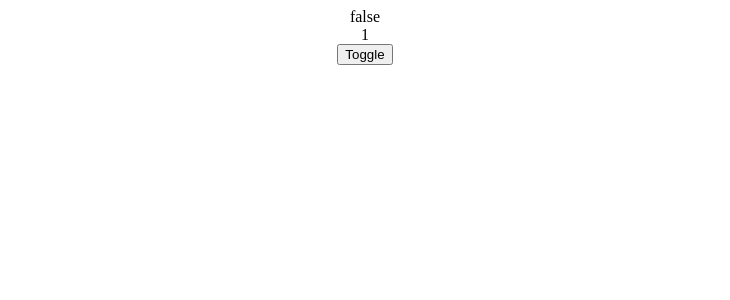
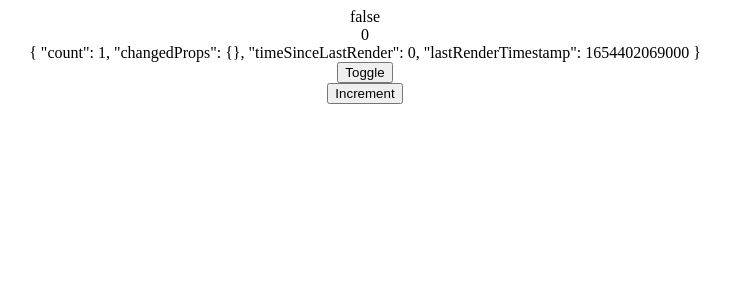
Before and after one commit to JunaidSikander/Custom-Hooks, a React (Create React App) app: page / in a window 1280 px wide. Shown: the top 300 px of the page, without its empty margins (275-1005 px from the left). Built offline with nearby package versions, Linux system fonts and the light colour scheme.

Commit message:
"sparkles" [ADD] useDebugInformation Hook

```diff
--- a/src/App.js
+++ b/src/App.js
@@ -1,7 +1,7 @@
 import {
     ArrayComponent,
     AsyncComponent, ClickOutsideComponent, CookieComponent, CopyToClipboard, DarkModeComponent,
-    DebounceComponent,
+    DebounceComponent, DebugInformationComponent,
     DeepCompareEffectComponent, EffectOnceComponent,
     EventListenerComponent,
     FetchComponent, GeoLocationComponent,
@@ -48,7 +48,8 @@
             {/*<CookieComponent/>*/}
             {/*<TranslationComponent/>*/}
             {/*<OnlineStatusComponent/>*/}
-            <RenderCountComponent/>
+            {/*<RenderCountComponent/>*/}
+            <DebugInformationComponent/>
         </div>
     );
 }
--- /dev/null
+++ b/src/components/DebugInformationComponent.js
@@ -0,0 +1,29 @@
+import React, {useState} from 'react'
+import {useDebugInformation, useToggle} from "../hooks";
+
+const DebugInformationComponent = () => {
+    const [boolean, toggle] = useToggle(false);
+    const [count, setCount] = useState(0);
+
+    return (
+        <>
+            <ChildComponent boolean={boolean} count={count}/>
+            <button onClick={toggle}>Toggle</button>
+            <button onClick={() => setCount(prevCount => prevCount + 1)}>Increment</button>
+        </>
+    )
+}
+
+const ChildComponent = (props) => {
+    const info = useDebugInformation('ChildComponent', props);
+
+    return (
+        <>
+            <div>{props.boolean.toString()}</div>
+            <div>{props.count}</div>
+            <div>{JSON.stringify(info, null, 2)}</div>
+        </>
+    )
+}
+
+export default DebugInformationComponent
--- a/src/components/index.js
+++ b/src/components/index.js
@@ -23,9 +23,11 @@
 import UpdateEffectComponent from "components/UpdateEffectComponent";
 import ClickOutsideComponent from "components/ClickOutsideComponent";
 import EventListenerComponent from "components/EventListenerComponent";
+import DebugInformationComponent from "components/DebugInformationComponent";
 import StateWithHistoryComponent from "components/StateWithHistoryComponent";
 import DeepCompareEffectComponent from "components/DeepCompareEffectComponent";
 import StateWithValidationComponent from "components/StateWithValidationComponent";
+
 export {
     SizeComponent,
     AsyncComponent,
@@ -52,6 +54,7 @@
     UpdateEffectComponent,
     ClickOutsideComponent,
     EventListenerComponent,
+    DebugInformationComponent,
     StateWithHistoryComponent,
     DeepCompareEffectComponent,
     StateWithValidationComponent
--- a/src/hooks/index.js
+++ b/src/hooks/index.js
@@ -23,9 +23,11 @@
 import useOnlineStatus from "hooks/useOnlineStatus";
 import useEventListener from "hooks/useEventListener";
 import useCopyToClipboard from "hooks/useCopyToClipboard";
+import useDebugInformation from "hooks/useDebugInformation";
 import useStateWithHistory from "hooks/useStateWithHistory";
 import useDeepCompareEffect from "hooks/useDeepCompareEffect";
 import useStateWithValidation from "hooks/useStateWithValidation";
+
 export {
     useSize,
     useArray,
@@ -52,6 +54,7 @@
     useOnlineStatus,
     useEventListener,
     useCopyToClipboard,
+    useDebugInformation,
     useStateWithHistory,
     useDeepCompareEffect,
     useStateWithValidation
--- /dev/null
+++ b/src/hooks/useDebugInformation.js
@@ -0,0 +1,35 @@
+import React, {useEffect, useRef} from 'react'
+import {useRenderCount} from "hooks";
+
+const useDebugInformation = (componentName, props) => {
+    const count = useRenderCount();
+    const changedProps = useRef({});
+    const previousProps = useRef(props);
+    const lastRenderTimestamp = useRef(Date.now());
+
+    const propsKeys = Object.keys({...props, ...previousProps});
+    changedProps.current = propsKeys.reduce((obj, key) => {
+        if (props[key] === previousProps.current[key]) return obj;
+        return {
+            ...obj,
+            [key]: {previous: previousProps.current[key], current: props[key]}
+        }
+    }, {});
+
+    const info = {
+        count,
+        changedProps: changedProps.current,
+        timeSinceLastRender: Date.now() - lastRenderTimestamp.current,
+        lastRenderTimestamp: lastRenderTimestamp.current
+    };
+
+    useEffect(() => {
+        previousProps.current = props;
+        lastRenderTimestamp.current = Date.now();
+        console.log("[DEBUG-INFO]", componentName, info)
+    });
+
+    return info;
+}
+
+export default useDebugInformation
```
